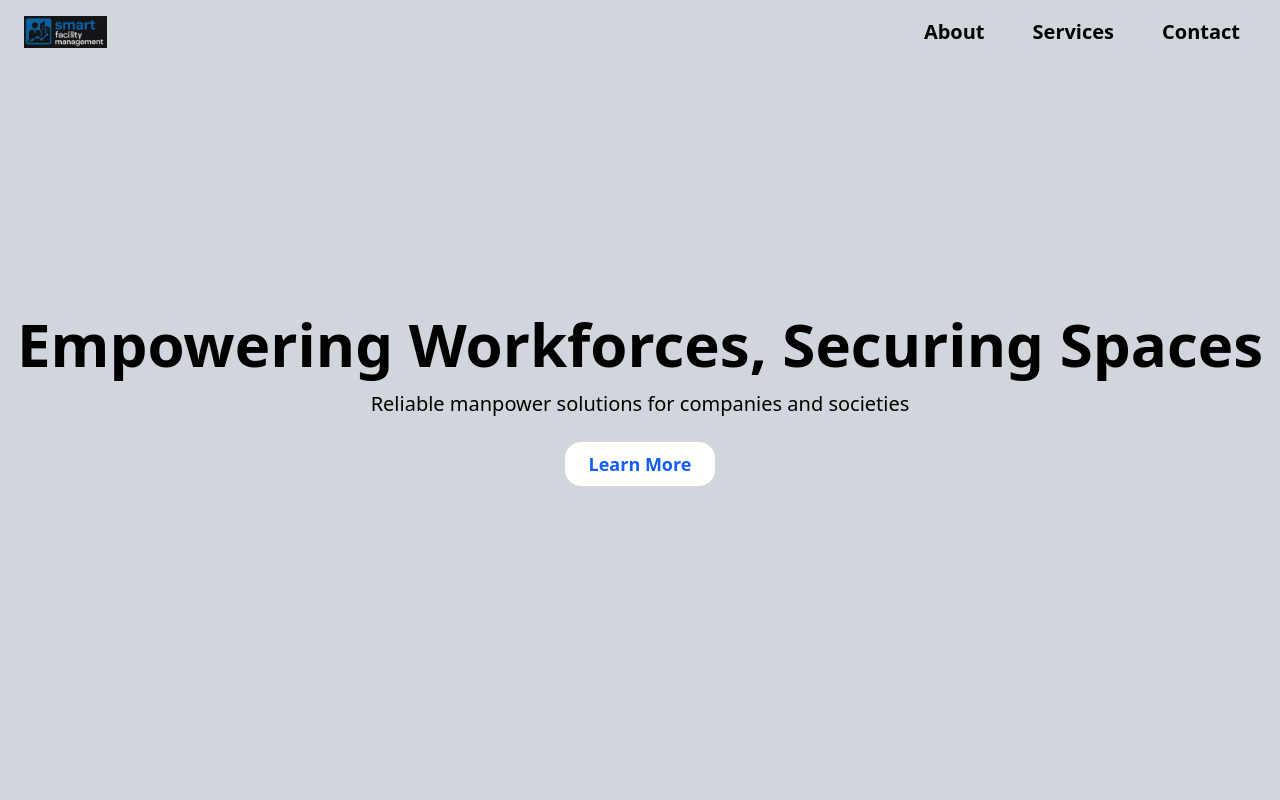
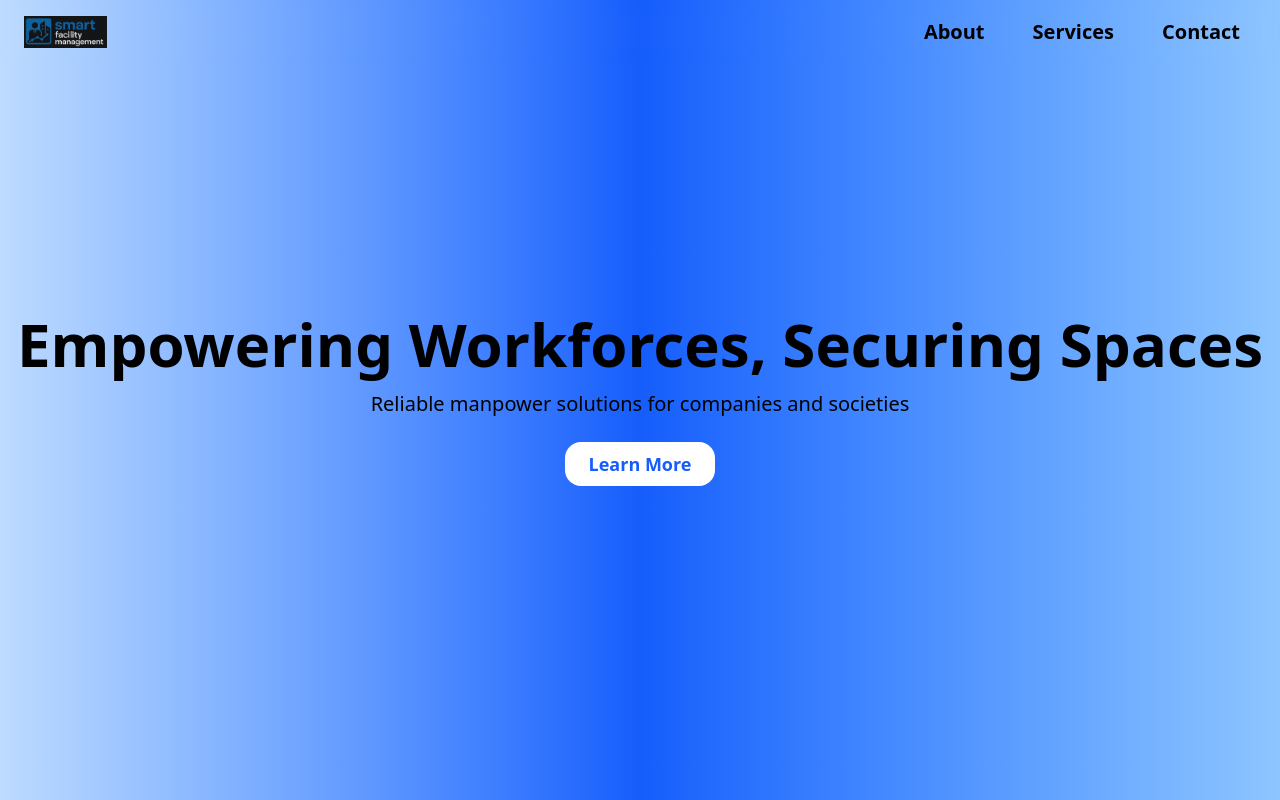
Before and after one commit to PANDEYAKASH2002/SMF, a React (Vite) app: page / in a window 1280 px wide. Shown: the top 800 px of the page. Built offline with nearby package versions, Linux system fonts and the light colour scheme.

Commit message:
updated background color

```diff
--- a/src/Components/Body.jsx
+++ b/src/Components/Body.jsx
@@ -44,10 +44,10 @@ export default function CompanyWebsite() {
   };
 
   return (
-    <div className="font-sans text-gray-800 scroll-smooth bg-gray-300">
+    <div className="font-sans text-gray-800 scroll-smooth ">
       {/* Hero Section */}
       <section
-        className="body-section min-h-screen Relative bg-cover bg-center flex flex-col justify-center items-center text-white text-center px-4 relative bg-grey-200"
+        className="body-section min-h-screen Relative bg-cover bg-center flex flex-col justify-center items-center text-white text-center px-4 relative bg-gradient-to-r from-blue-200 via-blue-600  to-blue-300"
 
       >
         <nav className="absolute opacity-100 top-0 left-0 right-0 flex justify-between items-center px-6 py-4 bg-opacity-20 backdrop-blur-sm">
```
